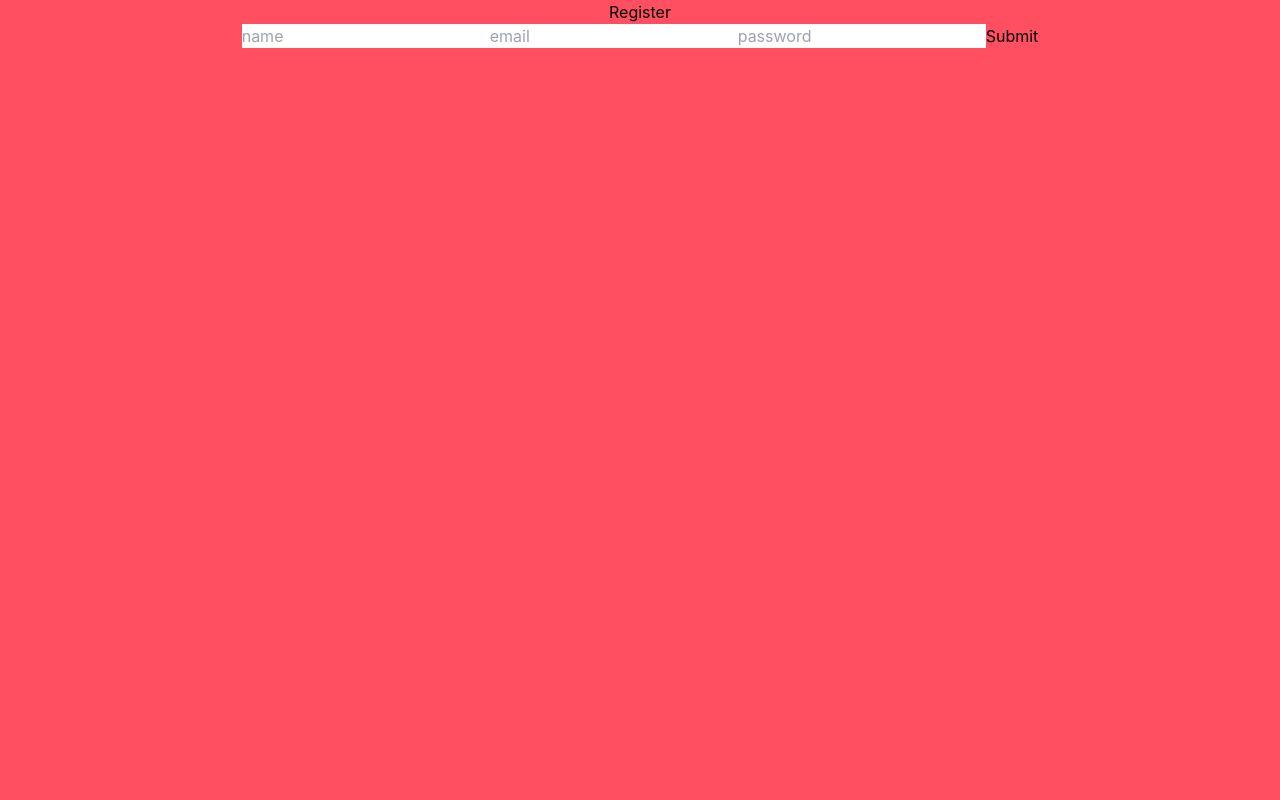
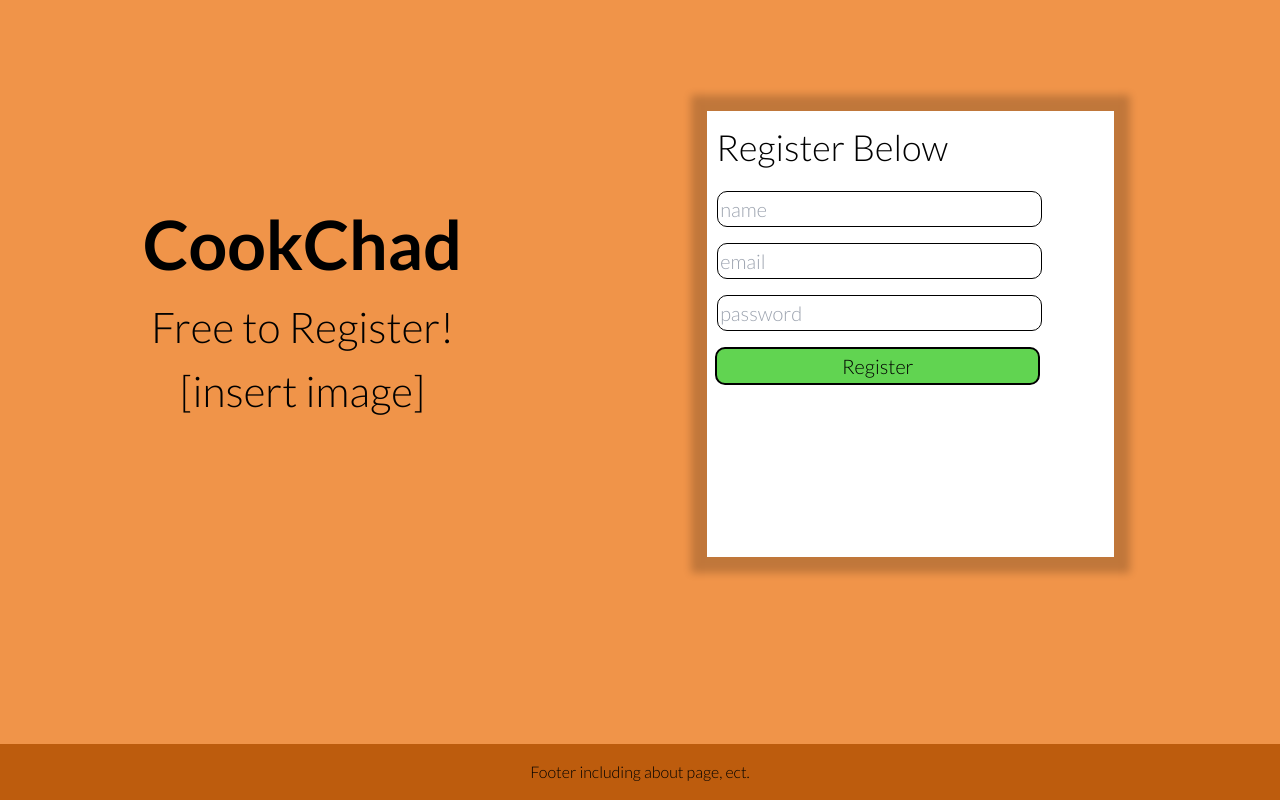
Before and after one commit to Pajay1234/CookChad, a React (Create React App) app in the folder frontend/: page /register in a window 1280 px wide. Built offline with nearby package versions, Linux system fonts and the light colour scheme; a web font is replaced by a local one.

Commit message:
Finished register page

```diff
--- a/frontend/src/components/Post.tsx
+++ b/frontend/src/components/Post.tsx
@@ -1,5 +1,6 @@
 import React, { useEffect, useState } from 'react'
 import axios from 'axios'
+import '../components/poststyles.css'
 
 interface PostProps {
   caption: string,
@@ -25,12 +26,12 @@ const Post = ({caption, content, userId}: PostProps) => {
   }, [])
 
   return (
-    <div>
-
-      <img src={content} />
-
-      <h1>
-      {user}: {caption}
+    <div className ="postContainer">
+      <div className = "imgContainer">
+        <img src={content} />
+      </div>
+      <h1 className = "captionContainer">
+        <strong>{user}:</strong> {caption}
       </h1>
 
       </div>
--- /dev/null
+++ b/frontend/src/components/Taskbar.tsx
@@ -0,0 +1,18 @@
+import React, { useEffect, useState } from 'react'
+import axios from 'axios'
+import '../components/commonstyles.css'
+
+
+
+const Taskbar = () => {
+    return (
+        <div className = "box">
+            <div className = "innerBox">
+                <div className = "basicText"></div>
+                <input className = "input" placeholder = "Search..."/>
+            </div>
+        </div>
+    )
+}
+
+export default Taskbar
--- a/frontend/src/components/commonstyles.css
+++ b/frontend/src/components/commonstyles.css
@@ -22,3 +22,39 @@
 .hyperlinkColor{
     color: blue;
 }
+
+.box{
+    background-color: rgb(129, 137, 139);
+    height: 25%;
+    width: 100%;
+    margin-left: auto;
+    margin-right: auto;
+    display: flex;
+ }
+
+ .innerBox{
+    background-color: rgb(84, 188, 214);
+    height: 90%;
+    width: 100%;
+    margin: auto;
+    display: flex;
+ }
+
+ .basicText{
+     background-color: rgb(84, 188, 214);
+     height: 100%;
+     width: 25%;
+  }
+
+ .input{
+    border-radius: 1vh;
+    height: 70%;
+    width: 60%;
+    border: none;
+    font-size: 1.0rem;
+    color: black;
+    padding: 0em 1em;
+    text-align: left;
+    margin-top: auto;
+    margin-bottom: auto;
+ }
--- /dev/null
+++ b/frontend/src/components/dashstyles.css
@@ -0,0 +1,8 @@
+.dashContainer {
+    width: 100%;
+    height: 100%;
+    background-color: rgb(240, 148, 73);
+    display: flex;
+    flex-direction: row;
+    flex-wrap: wrap;
+}
--- /dev/null
+++ b/frontend/src/components/poststyles.css
@@ -0,0 +1,26 @@
+.postContainer {
+    width: 23.8%;
+    height: 60%;
+    padding: 1%;
+    margin: 0.5%;
+    border: solid;
+    border-width: 0.1vw;
+    border-radius: 0.8vw;
+    font-size: 2vh;
+    background-color: rgb(231, 222, 222);
+}
+
+.imgContainer {
+    border: solid;
+    border-radius: 5%;
+    height: 50%;
+    width: 100%;
+    overflow: hidden;
+    background-color: red;
+}
+
+.captionContainer {
+    max-height: 50%;
+    overflow: hidden;
+    text-overflow: ellipsis;
+}
--- /dev/null
+++ b/frontend/src/components/registerstyles.css
@@ -0,0 +1,97 @@
+.registerContainer{
+    width: 100vw;
+    height: 93vh;
+    background-color: rgb(240, 148, 73);
+    display: flex;
+    flex-direction: row;
+}
+
+.registerLeft{
+    width: 45%;
+    height: 100%;
+    background-color: rgb(240, 148, 73);
+    padding-bottom: 10%;
+    padding-left: 5%;
+
+    display: flex;
+    justify-content: center;
+    align-items: center;
+    flex-direction: column;
+}
+
+.registerRight{
+    width: 62%;
+    height: 100%;
+    background-color: rgb(240, 148, 73);
+}
+
+.registerBox{
+    background-color:  rgb(255, 255, 255);
+    height: 60%;
+    width: 55%;
+    margin: 15% auto;
+    display: flex;
+    text-align: center;
+    flex-direction: column;
+    box-shadow: 0px 0px 8px 16px rgba(0, 0, 0, 0.2);
+}
+
+.innerRegisterBox{
+    height: 100%;
+    width: 100%;
+    display: flex;
+    flex-direction: column;
+    margin: auto;
+    text-align: left;
+}
+
+.rheading{
+    font-size: 4.5vh;
+    padding: 0.25em;
+}
+
+.rheading2{
+    font-size: 2.5vh;
+    padding: 0.35em;
+    padding-left:0.5em;
+}
+
+.textBox{
+    padding: 0.1em;
+    font-size: 2.5vh;
+    width: 80%;
+    margin: 0.4em;
+    margin-left: 0.5em;
+    border: 1px solid;
+    color:rgb(0, 0, 0);
+    background-color: rgb(255, 255, 255);
+    border-radius: 0.5em;
+    border-color: black;
+}
+
+.registerButton{
+    background-color:  rgb(97, 212, 81);
+    padding: 0.1em;
+    margin: 0.4em;
+    width: 80%;
+    font-size: 2.5vh;
+    border-radius: 0.5em;
+    border: 2px solid;
+}
+
+.leftText1{
+    font-style: 'Lato', sans-serif;
+    font-weight: 700;
+    font-size: 8.5vh;
+}
+
+.leftText2{
+    font-style: 'Lato', sans-serif;
+    font-weight: 400;
+    font-size: 5.3vh;
+}
+
+.heading{
+    font-size: 4.5vh;
+    padding: 0.25em;
+}
--- a/frontend/src/pages/Dashboard.tsx
+++ b/frontend/src/pages/Dashboard.tsx
@@ -4,6 +4,9 @@ import bcrypt from 'bcryptjs'
 import { jwtDecode } from 'jwt-decode'
 import { useNavigate } from 'react-router-dom'
 import Post from '../components/Post'
+import '../components/dashstyles.css'
+import '../components/commonstyles.css'
+import Taskbar from '../components/Taskbar'
 
 
 const DashboardScreen = () => {
@@ -39,18 +42,12 @@ const DashboardScreen = () => {
 
 
 
-  const style: React.CSSProperties = {
-    backgroundColor: '#ff4f61',
-    width: "100vw",
-    height: "100vh",
-  }
-
   return (
-    <div id="HomeScreen" style={ style }>
-      <h1>Dashboard</h1>
-      <p>Hey {name}</p>
-      {posts.map((post: any) => (<Post key={post._id} caption={post.caption} content={post.content} userId={post.creator} />))}
-
+    <div className = "pageContainer">
+      <Taskbar />
+      <div className = "dashContainer">
+        {posts.map((post: any) => (<Post key={post._id} caption={post.caption} content={post.content} userId={post.creator} />))}
+      </div>
     </div>
   )
 
--- a/frontend/src/pages/RegisterScreen.tsx
+++ b/frontend/src/pages/RegisterScreen.tsx
@@ -2,6 +2,8 @@ import React, { useState } from 'react'
 import axios from 'axios'
 import bcrypt from 'bcryptjs'
 import { useNavigate } from 'react-router-dom'
+import '../components/registerstyles.css'
+import '../components/commonstyles.css'
 
 
 const RegisterScreen = () => {
@@ -11,12 +13,6 @@ const RegisterScreen = () => {
   const [ password, setPassword ] = useState('')
 
   const navigate = useNavigate()
-
-  const style: React.CSSProperties = {
-    backgroundColor: '#ff4f61',
-    width: "100vw",
-    height: "100vh",
-  }
 
 
   const handleSubmit = async (e: React.MouseEvent<HTMLButtonElement>) => {
@@ -39,12 +35,34 @@ const RegisterScreen = () => {
   }
 
   return (
-    <div id="HomeScreen" style={ style }>
-      <h1>Register</h1>
-      <input type="text" placeholder="name" onChange={(e) => setName(e.target.value)} />
-      <input type="text" placeholder="email" onChange={(e) => setEmail(e.target.value)} />
-      <input type="text" placeholder="password" onChange={(e) => setPassword(e.target.value)} />
-      <button type="submit" onClick={(e) => handleSubmit(e)}>Submit</button>
+    <div className = "pageContainer">
+      <div className = "registerContainer">
+        <div className = "registerLeft">
+          <h1 className = 'leftText1'>
+            CookChad
+          </h1>
+          <h1 className = 'leftText2'>
+            Free to Register!
+          </h1>
+          <h1 className = 'leftText2'>
+            [insert image]
+          </h1>
+        </div>
+        <div className = "registerRight">
+          <div className = "registerBox">
+            <div className = "innerRegisterBox">
+              <h1 className = "heading">Register Below</h1>
+              <input type="text" className = "textBox" placeholder="name" onChange={(e) => setName(e.target.value)} />
+              <input type="text" className = "textBox" placeholder="email" onChange={(e) => setEmail(e.target.value)} />
+              <input type="text" className = "textBox" placeholder="password" onChange={(e) => setPassword(e.target.value)} />
+              <button type="submit" className = "registerButton" onClick={(e) => handleSubmit(e)}>Register</button>
+            </div>
+          </div>
+        </div>
+      </div>
+      <div className = 'footer'>
+        Footer including about page, ect.
+      </div>
     </div>
   )
 
```
